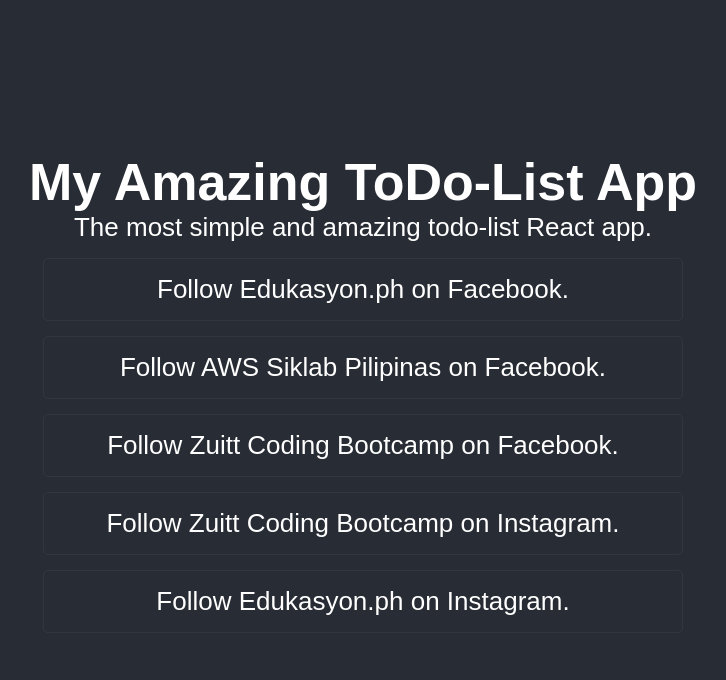
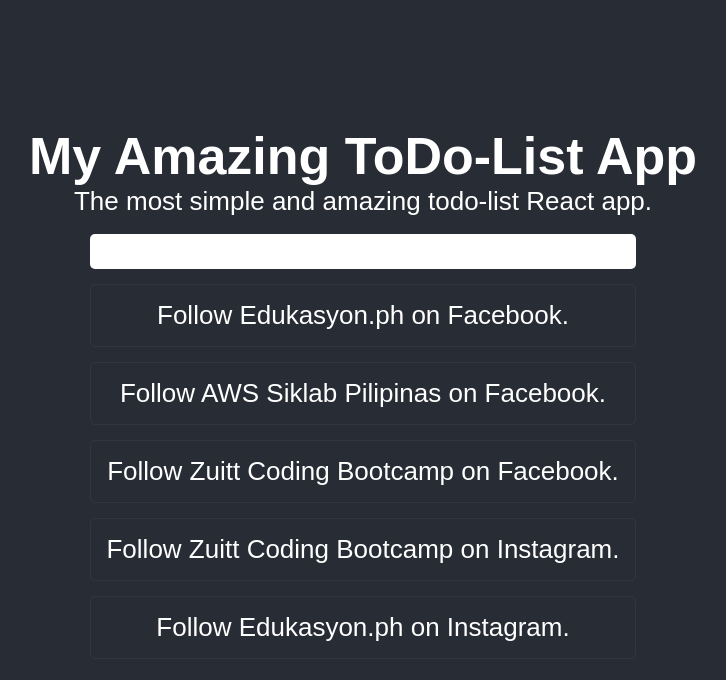
Before and after one commit to mel-gomez/FCB-React-AWS, a React (Create React App) app: page / in a window 1280 px wide. Shown: the top 680 px of the page, without its empty margins (277-1003 px from the left). Built offline with nearby package versions, Linux system fonts and the light colour scheme; a web font is replaced by a local one.

Commit message:
Add an input box

```diff
--- a/src/index.css
+++ b/src/index.css
@@ -8,11 +8,14 @@
 body {
     font-family: 'Dongle', sans-serif;
 }
+ul {
+  list-style: none;
+  width: 100%;
+}
 
 .app {
   text-align: center;
 }
-
 .app-header {
   background-color: #282c34;
   min-height: 100vh;
@@ -23,15 +26,16 @@
   font-size: calc(10px + 2vmin);
   color: white;
 }
-
-ul {
-  list-style: none;
-  width: 50%;
-}
-
 .tasks-item {
   border: 1px solid #d3d3d30f;
   margin-bottom: 15px;
   padding: 15px;
   border-radius: 5px;
 }
+.task-input {
+    width: 100%;
+    padding: 10px;
+    border-radius: 5px;
+    margin-bottom: 15px;
+    border: none;
+}
--- a/src/index.js
+++ b/src/index.js
@@ -33,12 +33,15 @@
 
             //{tasksItemsList.map(task => (<Task taskName={task} />))}
     return (
+        <div>
+            <input className="task-input" />
             <ul>
                 {tasksItemsList.map((task, index) => {
                     console.log(task);
                     return <Task key={index} taskName={task} />
                 })}
             </ul>
+        </div>
     );
 }
 
```
Lines whose indentation alone changed are shown as unchanged.
